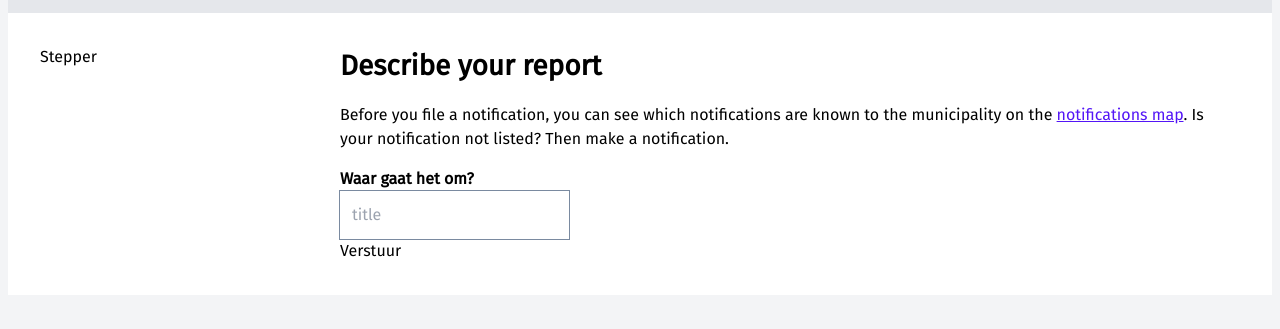
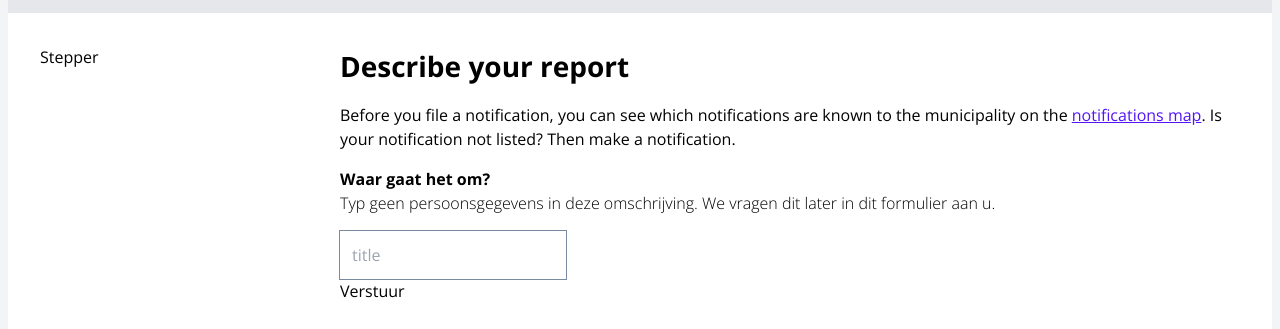
Before and after one commit to delta10/signalen-frontend-wcag, a Next.js app: page /en/incident in a window 1280 px wide. Shown: the part 225-554 px from the top of the page. Built offline with nearby package versions, Linux system fonts and the light colour scheme; no server answers; what axios-retry would draw is missing.

Commit message:
Add regular FormDescription component styling and FormItem styling

```diff
--- a/src/app/[locale]/incident/components/IncidentDescriptionForm.tsx
+++ b/src/app/[locale]/incident/components/IncidentDescriptionForm.tsx
@@ -8,6 +8,7 @@ import {
   FormItem,
   FormMessage,
   FormLabel,
+  FormDescription,
 } from '@/components/ui/Form'
 import { useForm } from 'react-hook-form'
 import { zodResolver } from '@hookform/resolvers/zod'
@@ -38,7 +39,13 @@ export const IncidentDescriptionForm = () => {
           control={form.control}
           render={({ field }) => (
             <FormItem>
-              <FormLabel>Waar gaat het om?</FormLabel>
+              <div>
+                <FormLabel>Waar gaat het om?</FormLabel>
+                <FormDescription>
+                  Typ geen persoonsgegevens in deze omschrijving. We vragen dit
+                  later in dit formulier aan u.
+                </FormDescription>
+              </div>
               <FormControl>
                 <Input placeholder={'title'} {...field} />
               </FormControl>
--- a/src/app/[locale]/layout.tsx
+++ b/src/app/[locale]/layout.tsx
@@ -6,7 +6,7 @@ import { Header } from '@/app/[locale]/components/Header'
 import localFont from 'next/font/local'
 
 const font = localFont({
-  src: '../../../public/fonts/fira-sans.woff2',
+  src: '../../../public/fonts/open-sans.woff2',
   display: 'swap',
   variable: '--custom-font',
 })
--- a/src/app/globals.css
+++ b/src/app/globals.css
@@ -5,5 +5,5 @@
 /* fonts */
 h1 {
     font-size: 28px;
-    font-weight: 600;
+    font-weight: 700;
 }
--- a/src/components/ui/Form.tsx
+++ b/src/components/ui/Form.tsx
@@ -82,7 +82,7 @@ const FormItem = React.forwardRef<
     <FormItemContext.Provider value={{ id }}>
       <div
         ref={ref}
-        className={cn('flex flex-col items-start', className)}
+        className={cn('flex flex-col items-start gap-4', className)}
         {...props}
       />
     </FormItemContext.Provider>
@@ -138,7 +138,7 @@ const FormDescription = React.forwardRef<
     <p
       ref={ref}
       id={formDescriptionId}
-      className={cn('text-sm text-muted-foreground', className)}
+      className={cn('font-light', className)}
       {...props}
     />
   )
```
